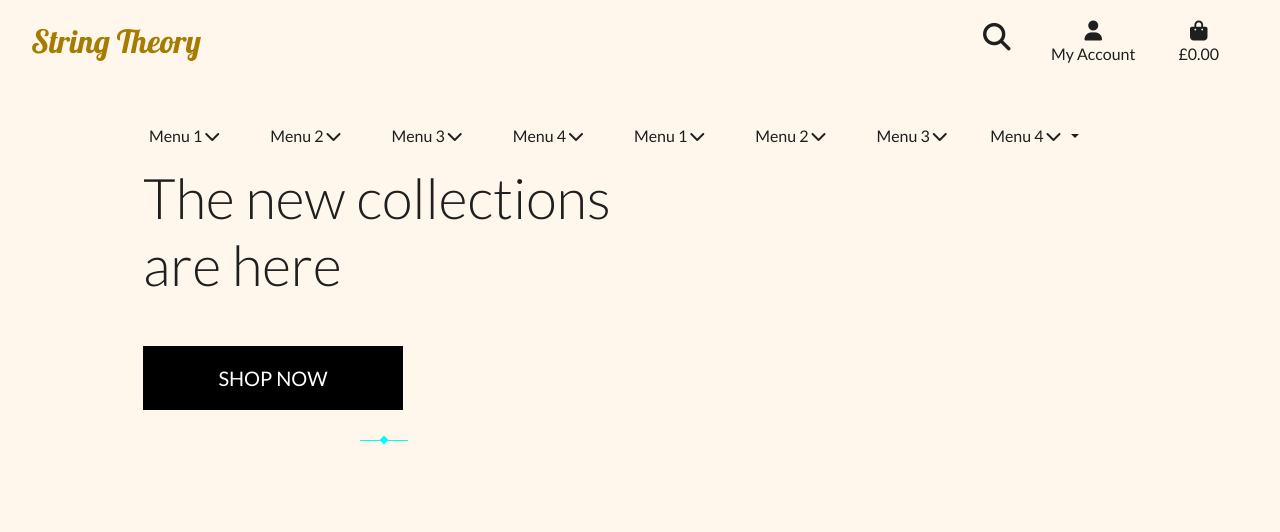
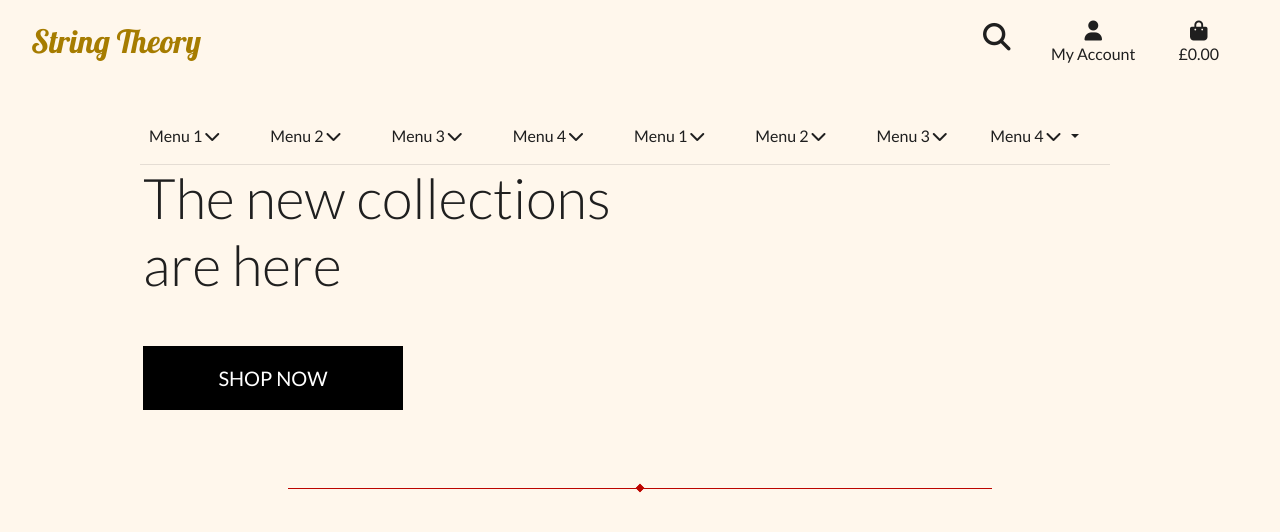
Before and after one commit to LukeThornton92/string_theory, a Django app: page / in a window 1280 px wide. Shown: the top 532 px of the page. Run offline with Django 3.2, Linux system fonts and the light colour scheme; some libraries are stand-ins or nearby versions.

Commit message:
fix: removed comments and fixed hr diamond color

```diff
--- a/home/templates/home/index.html
+++ b/home/templates/home/index.html
@@ -1,3 +1,4 @@
+
 {% extends "base.html" %} {% load static %} {% block page_header %}
 <div class="container header-container">
   <div class="row">
@@ -19,10 +20,10 @@
             >Shop Now</a
           >
         </h4>
-        <div><hr class="center-diamond"></div>
 
       </div>
     </div>
   </div>
 </div>
+<div><hr class="center-diamond"></div>
 {% endblock %}
--- a/static/css/base.css
+++ b/static/css/base.css
@@ -16,7 +16,7 @@ body {
   size: 3rem;
 }
 .header-container {
-  position: relative; /* Ensure header is above the background */
+  position: relative;
 }
 
 .icon {
@@ -86,7 +86,7 @@ body {
     z-index: 1030;
   }
 
-  .header-container {
+  body {
     padding-top: 164px;
   }
 }
@@ -225,18 +225,18 @@ nav .col {
 .center-diamond {
   border: 0;
   height: 1px;
-  width: 10%;
+  width: 55%;
   position: relative;
   margin: 30px auto;
-  background: aqua;
+  background: #bc0500;
 }
 .center-diamond:before {
   content: "";
   width: 6px;
   height: 6px;
-  background: aqua;
+  background: #bc0500;
   display: inline-block;
-  border: 2px solid aqua;
+  border: 2px solid #bc0500;
   position: absolute;
   top: -3px; /* -1/2 diamond size */
   left: 50%;
--- a/templates/includes/main-nav.html
+++ b/templates/includes/main-nav.html
@@ -90,6 +90,7 @@
             </ul>
         </div>
     </div>
+    <hr>
 </div>
 
             <!-- django logic to loop through list
--- a/templates/includes/mobile-top-header.html
+++ b/templates/includes/mobile-top-header.html
@@ -1,12 +1,11 @@
 <div class="container header-container">
     <div class="col">
         <!-- mobile-top-header.html Logo -->
-        <div id="topnav" class="row pt-lg-2 d-none d-lg-flex justify-content-between align-items-center">
+        <div id="topnav" class="row pt-lg-2 justify-content-between align-items-center">
             <div class="col-auto">
             <a href="{% url 'home' %}" class="nav-link main-logo-link">
                 <h2 class="my-0 title">String Theory</h2>
             </a>
-        </div>
         </div>
     </div>
     <div class="col-auto">
@@ -55,61 +54,4 @@
         </li>
         </ul>
     </div>
-<!-- <ul>
-    <li class="list-inline-item">
-      <a class="text-black nav-link d-block d-lg-none" href="#" id="mobile-search" data-toggle="dropdown" aria-haspopup="true" aria-expanded="false">
-          <div class="text-center">
-              <div><i class="fas fa-search fa-lg"></i></div>
-              <p class="my-0">Search</p>
 </div>
-      </a>
-      <div class="dropdown-menu border-0 w-100 p-3 rounded-0 my-0" aria-labelledby="mobile-search">
-          <form class="form" method="GET" action="">
-              <div class="input-group w-100">
-                  <input class="form-control border border-black rounded-0" type="text" name="q" placeholder="Search our site">
-                  <div class="input-group-append">
-                      <button class="form-control form-control btn btn-black border border-black rounded-0" type="submit">
-                          <span class="icon">
-                              <i class="fas fa-search"></i>
-                          </span>
-                      </button>
-                  </div>
-              </div>
-          </form>
-      </div>
-  </li>
-  <li class="list-inline-item dropdown">
-      <a class="text-black nav-link d-block d-lg-none" href="#" id="user-options" data-toggle="dropdown" aria-haspopup="true" aria-expanded="false">
-          <div class="text-center">
-              <div><i class="fas fa-user fa-lg"></i></div>
-              <p class="my-0">My Account</p>
-          </div>
-      </a>
-      <div class="dropdown-menu border-0" aria-labelledby="user-options">
-          {% if request.user.is_authenticated %}
-              {% if request.user.is_superuser %}
-                  <a href="{% url 'account_logout' %}" class="dropdown-item">Product Management</a>
-              {% endif %}
-              <a href="" class="dropdown-item">My Profile</a>
-              <a href="{% url 'account_logout' %}" class="dropdown-item">Logout</a>
-          {% else %}
-              <a href="{% url 'account_signup' %}" class="dropdown-item">Register</a>
-              <a href="{% url 'account_login' %}" class="dropdown-item">Login</a>
-          {% endif %}
-      </div>
-  </li>
-  <li class="list-inline-item">
-      <a class="{% if grand_total %}text-primary font-weight-bold{% else %}text-black{% endif %} nav-link d-block d-lg-none" href="">
-          <div class="text-center">
-              <div><i class="fas fa-shopping-bag fa-lg"></i></div>
-              <p class="my-0">
-                  {% if grand_total %}
-                      ${{ grand_total|floatformat:2 }}
-                  {% else %}
-                      $0.00
-                  {% endif %}
-              </p>
-          </div>
-      </a>
-    </li>
-  </ul> -->
```
Lines whose indentation alone changed are shown as unchanged.
